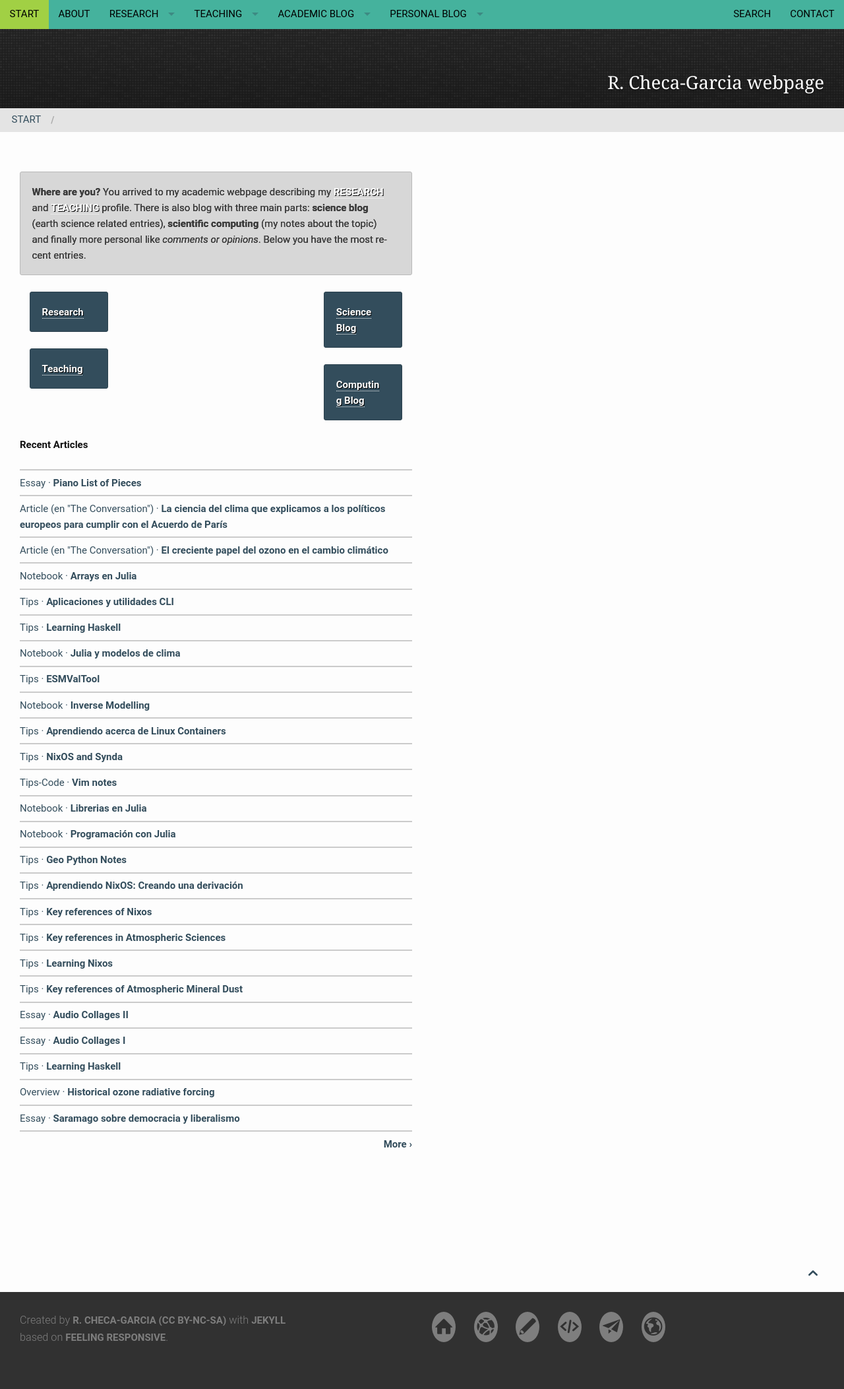
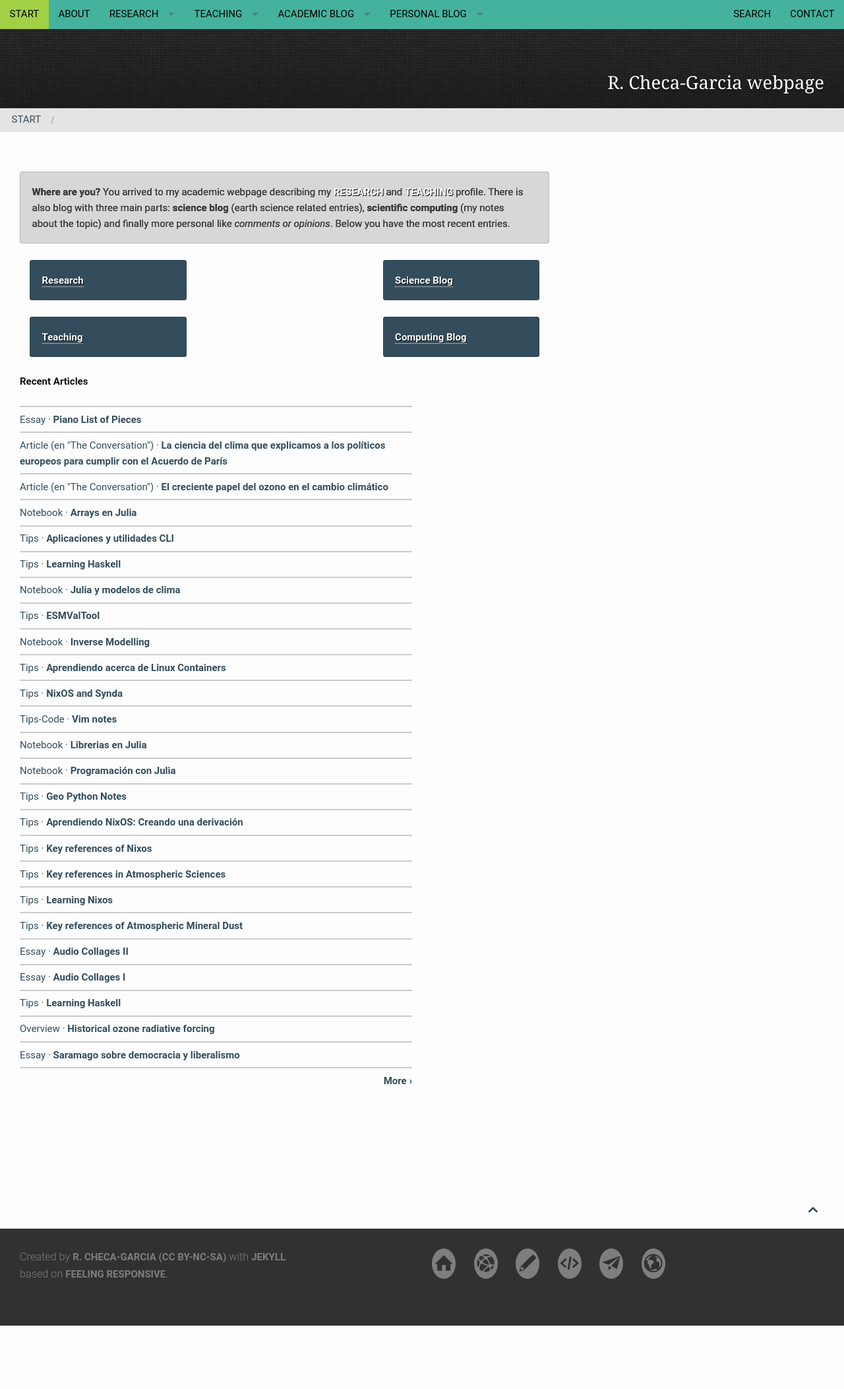
Before and after one commit to RCHG/rchg.github.io, a Jekyll site: the page built from pages/pages-root-folder/index.md, in a window 1280 px wide. Shown: the whole page at 66% size. Built offline with Jekyll 4.4.1, drawn with Linux system fonts in a browser that asks for light colours; nearby versions of some CDN libraries; comment, search, counter and statistics services are not loaded; after the commit the page ends 2009 px from its top, so only the background shows below that.

Commit message:
Update frontpage.html

```diff
--- a/_layouts/frontpage.html
+++ b/_layouts/frontpage.html
@@ -4,13 +4,13 @@ format: blog-index
 ---
 <div id="header-home">
     <div class="row">
-        <div class="small-6 columns">
+        <div class="small-8 columns">
         </div><!-- /.medium-4.columns -->
     </div><!-- /.row -->
 </div><!-- /#header-home -->
 
     <div class="row t60">
-                <div class="small-6 columns">
+                <div class="small-8 columns">
         {%
         include alert text='**Where are you?** You arrived to my academic webpage describing my
         <a href="/research/overview">RESEARCH</a> and
@@ -19,11 +19,11 @@ format: blog-index
         **scientific computing** (my notes about the topic) and finally more personal like *comments or opinions*.
         Below you have the most recent entries.'
         %}
-            <div class="small-3 columns">
+            <div class="small-4 columns">
                 {% include alert info=' <a href="/research/overview">Research</a>' %}
                 {% include alert info=' <a href="/teaching/overview/">Teaching</a>' %}
             </div>
-            <div class="small-3 columns">
+            <div class="small-4 columns">
                 {% include alert info=' <a href="/blog/archive_science/">Science Blog</a>' %}
                 {% include alert info=' <a href="/blog/archive_computing/">Computing Blog</a>' %}
             </div>
```
